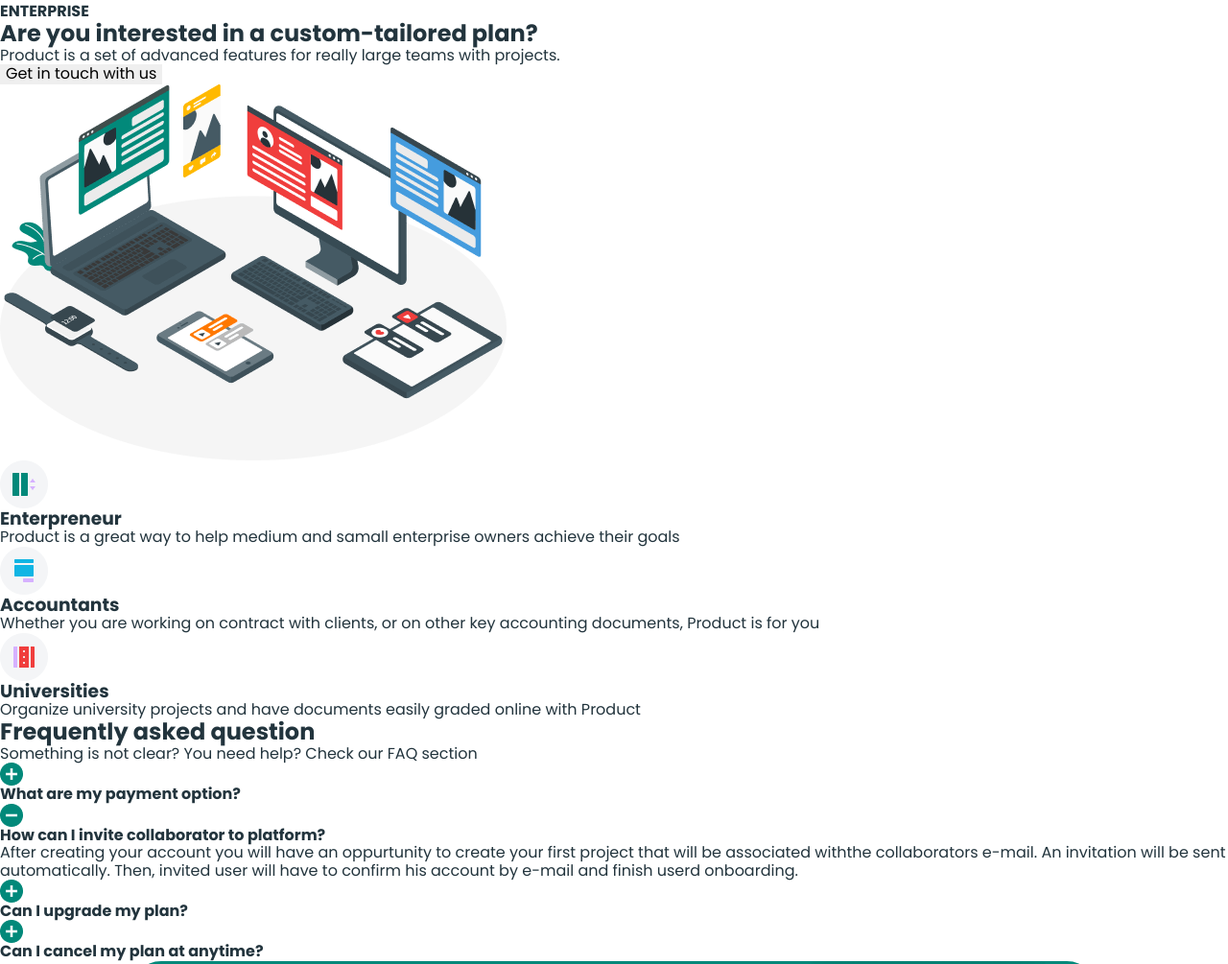
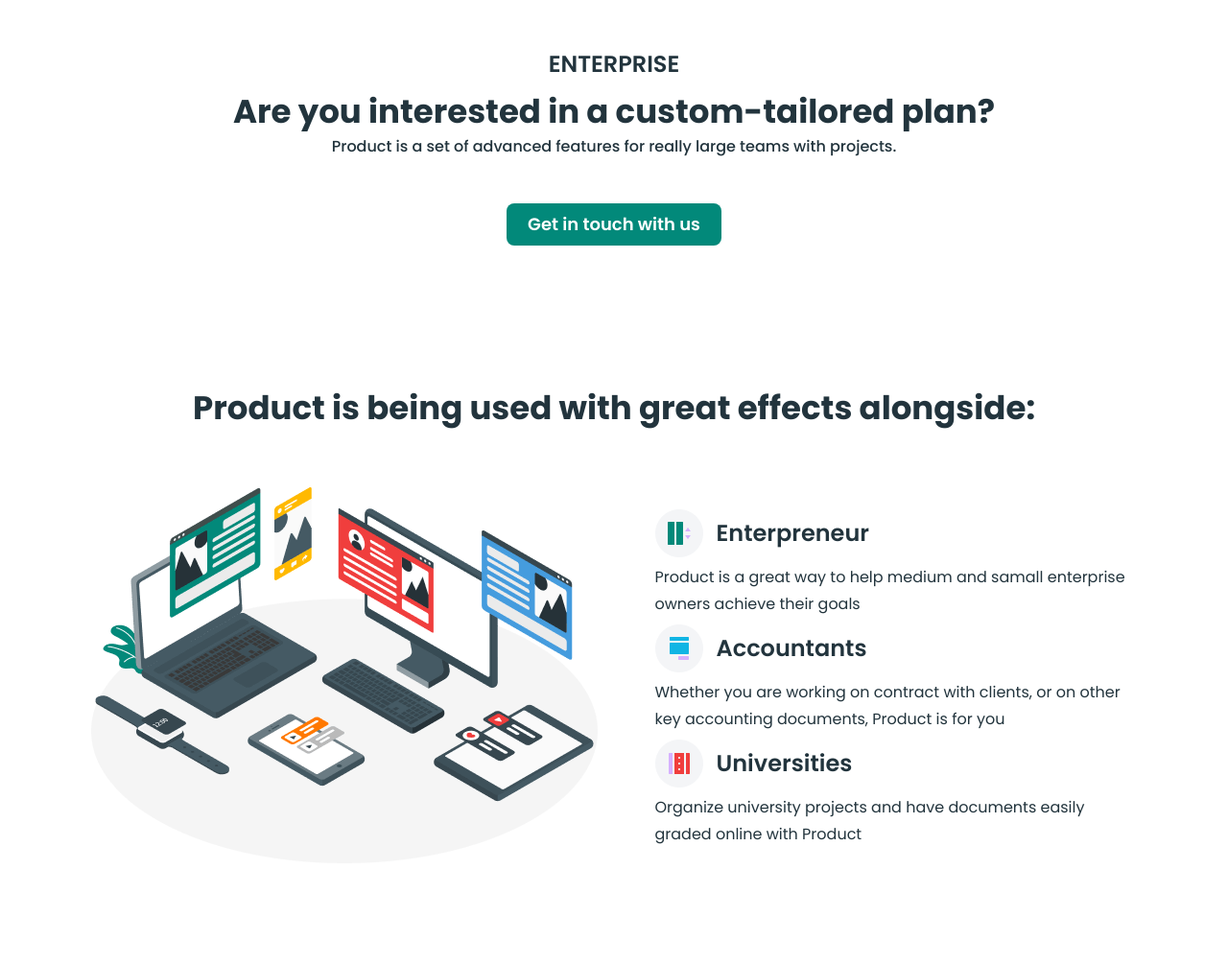
Before and after one commit to AlonaAlona-hac/Business-promotion-practice-blended, a plain HTML site: page pricing.html in a window 1280 px wide. Shown: the part 868-1873 px from the top of the page at 96% size. Drawn offline with nearby package versions, Linux system fonts and the light colour scheme.

Commit message:
upds css html

```diff
--- /dev/null
+++ b/css/pricing.css
@@ -0,0 +1,165 @@
+.header {
+  margin-bottom: 50px;
+}
+.pricing {
+  margin-bottom: 150px;
+}
+.title-price-pr {
+  font-weight: 600;
+  font-size: 24px;
+  color: #22343d;
+  text-align: center;
+  text-transform: uppercase;
+  margin: auto;
+  margin-bottom: 32px;
+}
+.title-pricing-pr {
+  font-weight: 700;
+  font-size: 40px;
+  text-align: center;
+  color: #22343d;
+  margin: auto;
+  margin-bottom: 16px;
+}
+.text-pricing-pr {
+  font-weight: 500;
+  font-size: 16px;
+  text-align: center;
+  color: #22343d;
+  margin-bottom: 50px;
+}
+.title-price2-pr {
+  font-weight: 700;
+  font-size: 34px;
+  color: #22343d;
+  text-align: center;
+  margin: auto;
+}
+.enterprise {
+  margin-bottom: 150px;
+}
+.section {
+}
+.title-entrp-pr {
+  font-weight: 600;
+  font-size: 24px;
+  color: #22343d;
+  text-align: center;
+  text-transform: uppercase;
+  margin: auto;
+  margin-bottom: 16px;
+  margin-top: 50px;
+}
+.title-entrp2-pr {
+  font-weight: 700;
+  font-size: 34px;
+  color: #22343d;
+  text-align: center;
+  margin: auto;
+  margin-bottom: 8px;
+}
+.text-entrp {
+  font-weight: 500;
+  font-size: 16px;
+  text-align: center;
+  color: #22343d;
+  margin-bottom: 32px;
+}
+
+.btn-cont-entrp {
+  margin-bottom: 50px;
+}
+.entrp-btn {
+  font-weight: 600;
+  font-size: 18px;
+  min-width: 188px;
+  color: #fff;
+  background: #02897a;
+  margin: 0 auto;
+  border-radius: 8px;
+  width: 224px;
+  height: 44px;
+}
+.features2 {
+  margin-bottom: 150px;
+}
+.text-featur2 {
+  font-weight: 700;
+  font-size: 34px;
+  color: #22343d;
+  text-align: center;
+  margin: auto;
+  margin-bottom: 56px;
+}
+.features2-container {
+  display: flex;
+  gap: 60px;
+  justify-content: center;
+  align-items: center;
+  margin-bottom: 50px;
+  max-width: 1131px;
+}
+
+.features2-cont {
+  display: flex;
+}
+
+.features2-cont {
+  gap: 14px;
+  margin-bottom: 7px;
+  margin-top: 7px;
+  align-items: center;
+}
+
+.title-features2 {
+  font-weight: 600;
+  font-size: 24px;
+  text-align: center;
+  color: #22343d;
+}
+.text-meaning-f2 {
+  font-weight: 400;
+  font-size: 16px;
+  line-height: 1.75;
+  color: #22343d;
+}
+.faq {
+  max-width: 920px;
+  margin: auto;
+}
+.section {
+}
+.title-faq {
+  font-weight: 700;
+  font-size: 34px;
+  color: #22343d;
+  text-align: center;
+  margin: auto;
+  margin-bottom: 8px;
+}
+.text-faq {
+  font-weight: 400;
+  font-size: 16px;
+  line-height: 1.75;
+  color: #22343d;
+  text-align: center;
+  margin-bottom: 50px;
+}
+.text-faq-p {
+  font-weight: 400;
+  font-size: 16px;
+  color: #22343d;
+  margin: 0;
+}
+.faq-list {
+}
+.faq-item {
+  display: flex;
+  gap: 16px;
+  margin-bottom: 38px;
+}
+
+.faq-images {
+}
+.faq-title {
+}
--- a/css/style.css
+++ b/css/style.css
@@ -46,6 +46,7 @@ button {
 .header {
   border-bottom: 1px solid #bcd0e5;
   border-radius: 4px;
+  margin-bottom: 21px;
 }
 .container {
   max-width: 1150px;
@@ -1099,35 +1100,3 @@ input {
 }
 
 /*pricing*/
-.title-price-pr {
-  font-weight: 600;
-  font-size: 24px;
-  color: #22343d;
-  text-align: center;
-  text-transform: uppercase;
-  margin: auto;
-  margin-bottom: 32px;
-  margin-top: 50px;
-}
-.title-pricing-pr {
-  font-weight: 700;
-  font-size: 40px;
-  text-align: center;
-  color: #22343d;
-  margin: auto;
-  margin-bottom: 16px;
-}
-.text-pricing-pr {
-  font-weight: 500;
-  font-size: 16px;
-  text-align: center;
-  color: #22343d;
-  margin-bottom: 49px;
-}
-.title-price2-pr {
-  font-weight: 700;
-  font-size: 34px;
-  color: #22343d;
-  text-align: center;
-  margin: auto;
-}
--- a/pricing.html
+++ b/pricing.html
@@ -16,6 +16,7 @@
         rel="stylesheet">
     <title>Pricing</title>
     <link rel="stylesheet" href="./css/style.css">
+    <link rel="stylesheet" href="./css/pricing.css" />
 
 </head>
 
@@ -120,51 +121,82 @@
             <h4 class="title-entrp-pr">ENTERPRISE</h4>
             <h2 class="title-entrp2-pr">Are you interested in a custom-tailored plan?</h2>
             <p class="text-entrp">Product is a set of advanced features for really large teams with projects.</p>
-            <button type="button">Get in touch with us</button>
+            <div class="btn-cont-entrp"></div>
+            <button class="entrp-btn" type="button">Get in touch with us</button>
         </section>
-        <section>
-            <img src="./images/amico.png" alt="amico-image" width="528">
-            <ul>
-                <li>
-                    <img src="./images/feature-icon-with-circle.png" alt="features-icon1" width="50">
-                    <h3>Enterpreneur</h3>
-                    <p>Product is a great way to help medium and samall enterprise owners achieve their goals</p>
+        <section class="features2 section">
+            <p class="text-featur2">Product is being used with great effects alongside:</p>
+            <div class="features2-container container">
+                <div class="features2-cont">
+                    <img class="img-features2" src="./images/amico.png" alt="amico-image" width="528" height="392">
+                </div>
+                <ul class="features2-list">
+                    <li class="features2-item">
+                        <div class="features2-cont">
+                            <img class="icons-features2" src="./images/feature-icon-with-circle.png"
+                                alt="features-icon1" width="50">
+                            <h3 class="title-features2">Enterpreneur</h3>
+                        </div>
+
+                        <p class="text-meaning-f2">Product is a great way to help medium and samall enterprise
+                            owners
+                            achieve their goals</p>
                     </li>
-                <li>
-                    <img src="./images/feature-icon-with-circle-2.png" alt="features-icon2" width="50">
-                    <h3>Accountants</h3>
-                    <p>Whether you are working on contract with clients, or on other key accounting documents, Product
+                    <li class="features2-item">
+                        <div class="features2-cont">
+                            <img class="icons-features2" src="./images/feature-icon-with-circle-2.png"
+                                alt="features-icon2" width="50">
+                            <h3 class="title-features2">Accountants</h3>
+                        </div>
+
+                        <p class="text-meaning-f2">Whether you are working on contract with clients, or on other key
+                            accounting documents, Product
                             is for you</p>
                     </li>
-                <li>
-                    <img src="./images/feature-icon-with-circle-3.png" alt="features-icon3" width="50">
-                    <h3>Universities</h3>
-                    <p>Organize university projects and have documents easily graded online with Product</p>
+                    <li class="features2-item">
+                        <div class="features2-cont">
+                            <img class="icons-features2" src="./images/feature-icon-with-circle-3.png"
+                                alt="features-icon3" width="50">
+                            <h3 class="title-features2">Universities</h3>
+                        </div>
+
+                        <p class="text-meaning-f2">Organize university projects and have documents easily graded online
+                            with
+                            Product</p>
                     </li>
-
                 </ul>
+            </div>
         </section>
-        <section>
-            <h2>Frequently asked question</h2>
-            <p>Something is not clear? You need help? Check our FAQ section</p>
-            <ul>
-                <li>
-                    <img src="./images/plus-circle.png" alt="plus-circle-img" width="24">
-                    <h4>What are my payment option?</h4>
+        <section class="faq section">
+            <h2 class="title-faq">Frequently asked question</h2>
+            <p class="text-faq">Something is not clear? You need help? Check our FAQ section</p>
+            <ul class="faq-list">
+                <li class="faq-item">
+                    <img class="faq-images" src="./images/plus-circle.png" alt="plus-circle-img" width="24">
+                    <h4 class="faq-title">What are my payment option?</h4>
                 </li>
-                <li><img src="./images/minus-circle.png" alt="minus-circle-img" width="24">
-                    <h4>How can I invite collaborator to platform?</h4>
-                    <p>After creating your account you will have an oppurtunity to create your first project that will
+                <li class="faq-item">
+                    <img class="faq-images" src="./images/minus-circle.png" alt="minus-circle-img" width="24">
+                    <h4 class="faq-title">How can I invite collaborator to platform?</h4>
+                </li>
+                <p class="text-faq-p">After creating your account you will have an oppurtunity to create your
+                    first
+                    project that will
                     be associated withthe
-                        collaborators e-mail. An invitation will be sent automatically. Then, invited user will have to
+                    collaborators e-mail. An invitation will be sent automatically. Then, invited user will have
+                    to
                     confirm his account by
                     e-mail and finish userd onboarding.</p>
+
+
+
+                <li class="faq-item">
+                    <img class="faq-images" src="./images/plus-circle.png" alt="plus-circle-img" width="24">
+                    <h4 class="faq-title">Can I upgrade my plan?</h4>
                 </li>
-                <li><img src="./images/plus-circle.png" alt="plus-circle-img" width="24">
-                    <h4>Can I upgrade my plan?</h4>
-                </li>
-                <li><img src="./images/plus-circle.png" alt="plus-circle-img" width="24">
-                    <h4>Can I cancel my plan at anytime?</h4>
+                <li class="faq-item">
+                    <img class="faq-images" src="./images/plus-circle.png" alt="plus-circle-img" width="24">
+                    <h4 class="faq-title">Can I cancel my plan at anytime?</h4>
                 </li>
             </ul>
         </section>
```
Also changed, not shown: index.html (+4 -5 lines), 1 other file. Lines whose indentation alone changed are shown as unchanged.
